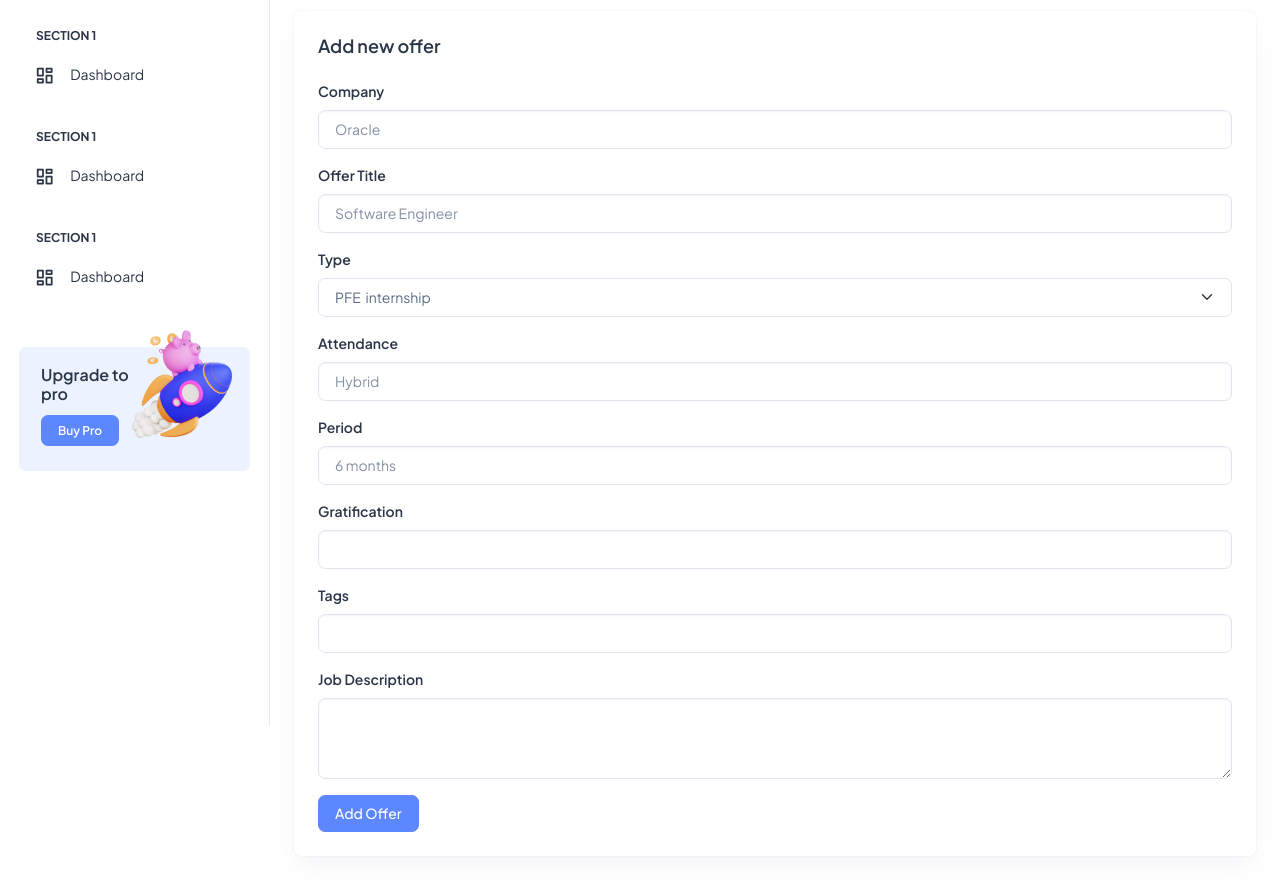
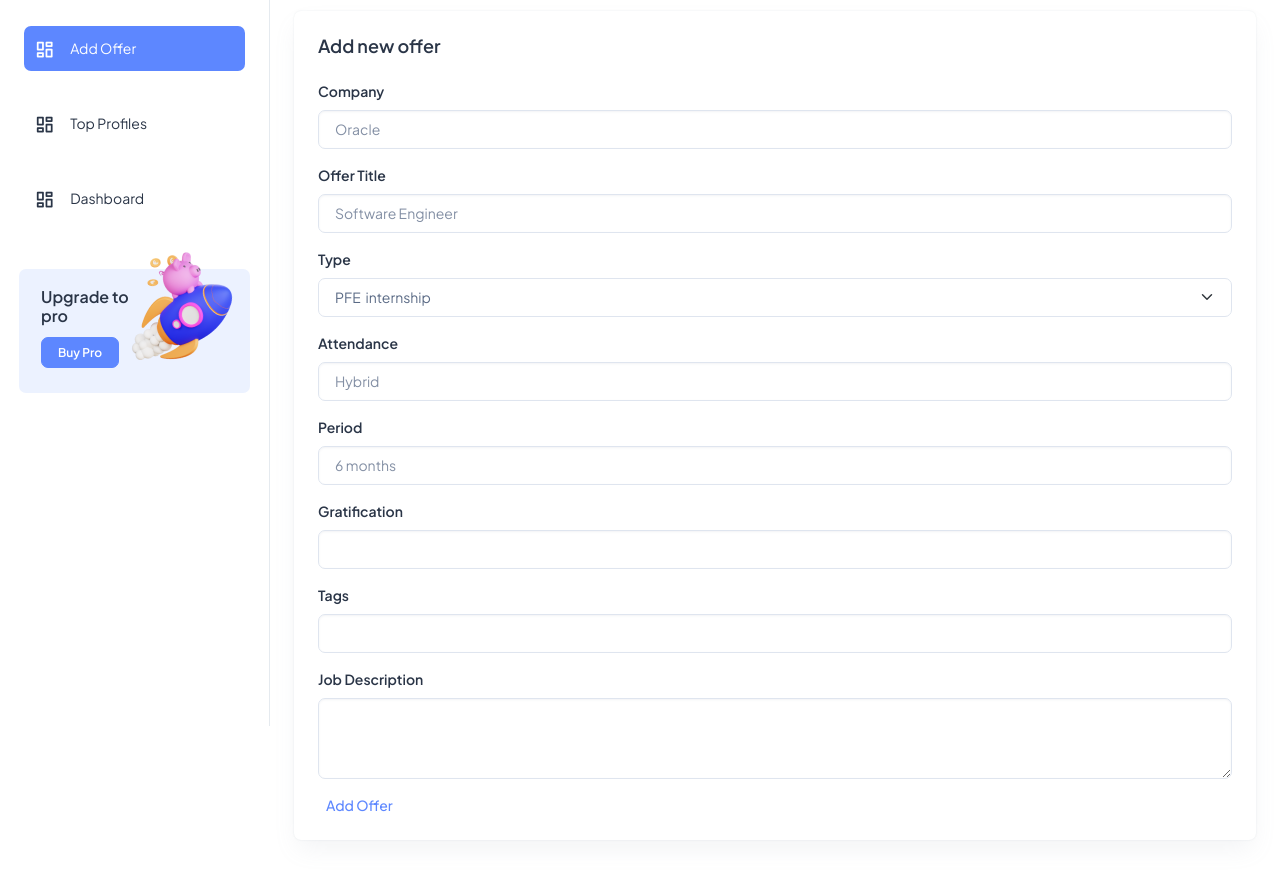
Before and after one commit to anasbouabid/hackathon-emsi, a website: page src/html/OfferPage.html in a window 1280 px wide. Shown: the part 74-970 px from the top of the page. Drawn offline with Linux system fonts and the light colour scheme.

Commit message:
link Rh pages

```diff
--- a/src/html/OfferPage.html
+++ b/src/html/OfferPage.html
@@ -30,31 +30,28 @@
           <ul id="sidebarnav">
             <li class="nav-small-cap">
               <i class="ti ti-dots nav-small-cap-icon fs-4"></i>
-              <span class="hide-menu">Section 1</span>
             </li>
             <li class="sidebar-item">
-              <a class="sidebar-link" href="index.html" aria-expanded="false">
+              <a class="sidebar-link" href="OfferPage.html" aria-expanded="false">
                 <span>
                   <i class="ti ti-layout-dashboard"></i>
                 </span>
-                <span class="hide-menu">Dashboard</span>
+                <span class="hide-menu">Add Offer</span>
               </a>
             </li>
             <li class="nav-small-cap">
               <i class="ti ti-dots nav-small-cap-icon fs-4"></i>
-              <span class="hide-menu">Section 1</span>
             </li>
             <li class="sidebar-item">
-              <a class="sidebar-link" href="index.html" aria-expanded="false">
+                <a class="sidebar-link" href="offer.html" aria-expanded="false">
                 <span>
                   <i class="ti ti-layout-dashboard"></i>
                 </span>
-                <span class="hide-menu">Dashboard</span>
+                <span class="hide-menu">Top Profiles</span>
               </a>
             </li>
             <li class="nav-small-cap">
               <i class="ti ti-dots nav-small-cap-icon fs-4"></i>
-              <span class="hide-menu">Section 1</span>
             </li>
             <li class="sidebar-item">
               <a class="sidebar-link" href="index.html" aria-expanded="false">
@@ -166,7 +163,7 @@
         <label for="exampleFormControlTextarea1" class="form-label">Job Description</label>
         <textarea class="form-control" id="exampleFormControlTextarea1" rows="3"></textarea>
       </div>
-      <button type="button" class="btn btn-primary">Add Offer</button>
+      <a class="button-primary fw-bold ms-2" href="./offer.html">Add Offer</a>
     </div>
 </div>
 </div>
```
Also changed, not shown: src/html/offer.html (+4 -4 lines).
